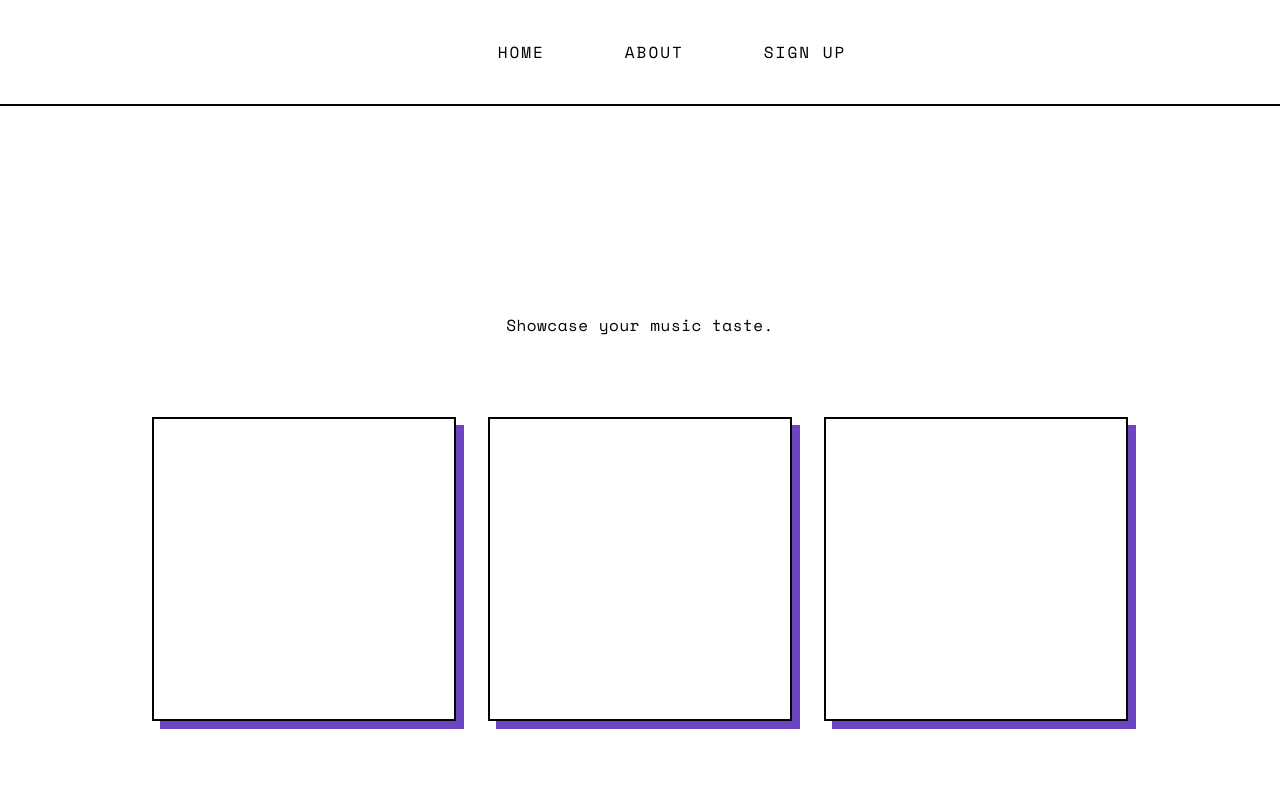
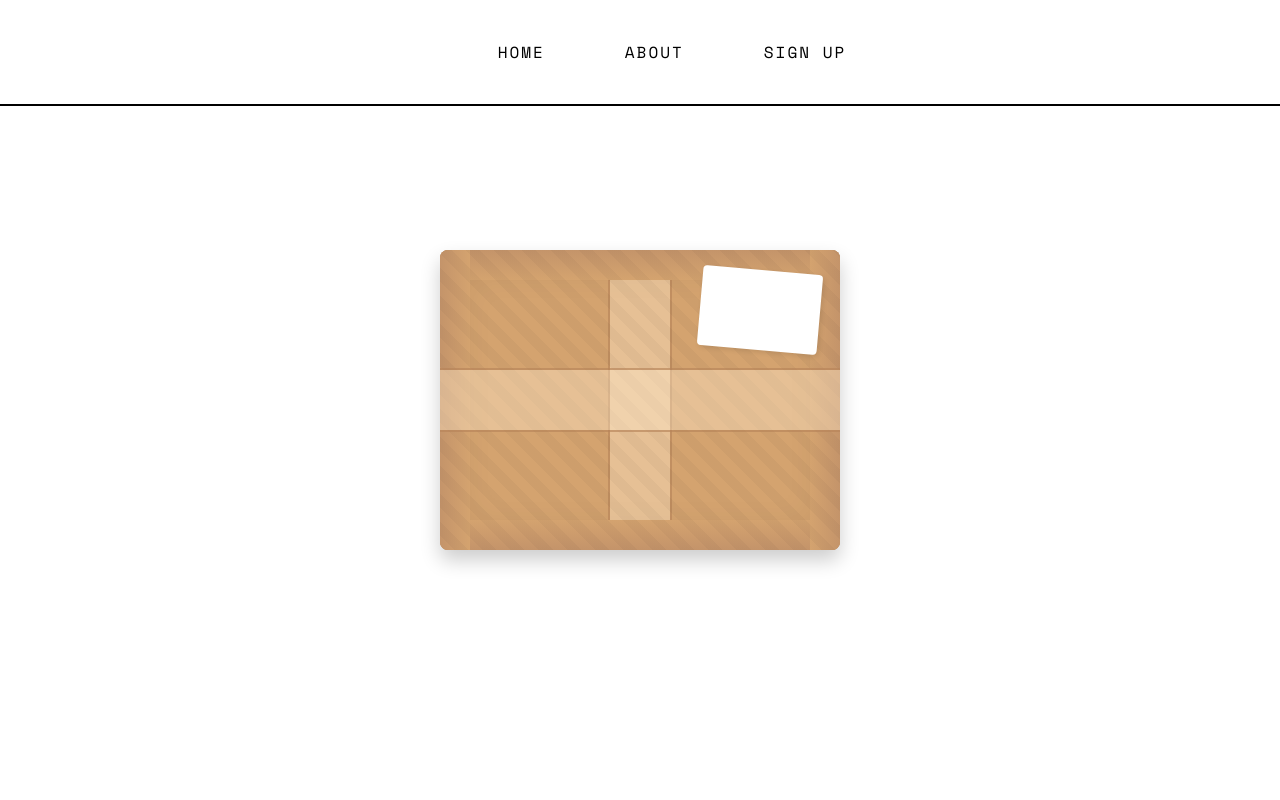
Before and after one commit to boxzr/Tuneboxed, a React (Create React App) app: page / in a window 1280 px wide. Shown: the top 800 px of the page. Built offline with nearby package versions, Linux system fonts and the light colour scheme.

Commit message:
Changes to the box

```diff
--- a/src/App.css
+++ b/src/App.css
@@ -21,12 +21,11 @@
 }
 
 .hero-section {
+  padding: 0;
   min-height: 100vh;
-  padding: 6rem 2rem;
   display: flex;
-  flex-direction: column;
   align-items: center;
-  animation: fadeIn 1.5s ease-in;
+  justify-content: center;
 }
 
 .logo-text {
@@ -182,3 +181,198 @@ html {
     font-size: 3rem;
   }
 }
+
+.box-container {
+  position: relative;
+  width: 100%;
+  min-height: 100vh;
+  display: flex;
+  justify-content: center;
+  align-items: center;
+}
+
+.cardboard-box {
+  position: absolute;
+  width: 400px;
+  height: 300px;
+  background: #D4A36F;
+  border-radius: 8px;
+  box-shadow:
+    inset 0 0 50px rgba(0,0,0,0.2),
+    0 10px 20px rgba(0,0,0,0.2);
+  z-index: 10;
+  overflow: hidden;
+  transform-style: preserve-3d;
+  perspective: 1000px;
+}
+
+.cardboard-box::before {
+  content: '';
+  position: absolute;
+  top: 0;
+  left: 50%;
+  transform: translateX(-50%);
+  width: 60px;
+  height: 100%;
+  background: rgba(255,235,205,0.4);
+  border-left: 2px solid rgba(139,69,19,0.4);
+  border-right: 2px solid rgba(139,69,19,0.4);
+}
+
+.cardboard-box::after {
+  content: '';
+  position: absolute;
+  top: 50%;
+  left: 0;
+  transform: translateY(-50%);
+  width: 100%;
+  height: 60px;
+  background: rgba(255,235,205,0.4);
+  border-top: 2px solid rgba(139,69,19,0.4);
+  border-bottom: 2px solid rgba(139,69,19,0.4);
+}
+
+.box-edge {
+  position: absolute;
+  background: #C4946A;
+  pointer-events: none;
+}
+
+.box-edge-top {
+  top: 0;
+  left: 0;
+  right: 0;
+  height: 30px;
+  background: linear-gradient(to bottom, #C4946A, #D4A36F);
+}
+
+.box-edge-bottom {
+  bottom: 0;
+  left: 0;
+  right: 0;
+  height: 30px;
+  background: linear-gradient(to top, #C4946A, #D4A36F);
+}
+
+.box-edge-left {
+  top: 0;
+  left: 0;
+  bottom: 0;
+  width: 30px;
+  background: linear-gradient(to right, #C4946A, #D4A36F);
+}
+
+.box-edge-right {
+  top: 0;
+  right: 0;
+  bottom: 0;
+  width: 30px;
+  background: linear-gradient(to left, #C4946A, #D4A36F);
+}
+
+.cardboard-texture {
+  position: absolute;
+  top: 0;
+  left: 0;
+  right: 0;
+  bottom: 0;
+  background-image:
+    repeating-linear-gradient(
+      45deg,
+      transparent,
+      transparent 10px,
+      rgba(0,0,0,0.03) 10px,
+      rgba(0,0,0,0.03) 20px
+    );
+  pointer-events: none;
+}
+
+.shipping-label {
+  position: absolute;
+  top: 20px;
+  right: 20px;
+  width: 120px;
+  height: 80px;
+  background: white;
+  border-radius: 4px;
+  transform: rotate(5deg);
+  box-shadow: 2px 2px 5px rgba(0,0,0,0.1);
+}
+
+.content-container {
+  position: relative;
+  display: flex;
+  flex-direction: column;
+  align-items: center;
+  width: 100%;
+}
+
+.floating-item {
+  position: fixed;
+  font-size: 2.5rem;
+  pointer-events: none;
+  z-index: 5;
+}
+
+.note {
+  color: var(--primary-purple);
+}
+
+.brush {
+  font-size: 1.5rem;
+}
+
+.logo-text {
+  font-size: 5rem;
+  font-weight: 700;
+  color: var(--primary-black);
+  text-transform: uppercase;
+  letter-spacing: 8px;
+  margin-bottom: 1rem;
+  text-shadow: none;
+  z-index: 3;
+}
+
+@media (max-width: 768px) {
+  .magic-box {
+    width: 300px;
+    height: 200px;
+  }
+
+  .floating-item {
+    font-size: 1.5rem;
+  }
+
+  .brush {
+    font-size: 1.2rem;
+  }
+}
+
+@keyframes fadeIn {
+  to {
+    opacity: 1;
+  }
+}
+
+.explosion-particle {
+  position: absolute;
+  top: 50%;
+  left: 50%;
+  transform: translate(-50%, -50%);
+  pointer-events: none;
+  filter: blur(1px);
+}
+
+/* Add a glow effect to particles */
+.explosion-particle::before {
+  content: '';
+  position: absolute;
+  top: -2px;
+  left: -2px;
+  right: -2px;
+  bottom: -2px;
+  background: inherit;
+  border-radius: inherit;
+  filter: blur(2px);
+  opacity: 0.5;
+}
--- a/src/App.tsx
+++ b/src/App.tsx
@@ -27,26 +27,127 @@ function App() {
 
       {currentSection === 'home' && (
         <section id="home" className="hero-section">
+          <motion.div className="box-container">
+            {/* Initial Cardboard Box */}
+            <motion.div
+              className="cardboard-box"
+              initial={{ scale: 1 }}
+              animate={{
+                scale: [
+                  1, // start
+                  1, 1, 1, 1, 1, 1, // maintain size during shaking
+                  1.1, 0 // explosion
+                ],
+                rotate: [
+                  0, // start
+                  -5, 0, 5, -5, 5, 0, // side to side movement
+                  10, 20 // explosion
+                ],
+                x: [
+                  0, // start
+                  -20, 0, 20, -20, 20, 0, // side movement
+                  0, 0 // explosion
+                ],
+                y: [
+                  0, // start
+                  5, 0, 5, 0, 5, 0, // subtle vertical bounce
+                  -20, -40 // explosion
+                ],
+                skewX: [
+                  0, // start
+                  -5, 0, 5, -5, 5, 0, // box distortion
+                  0, 0 // explosion
+                ]
+              }}
+              transition={{
+                duration: 3,
+                times: [
+                  0,
+                  0.1, 0.25, 0.4, 0.55, 0.7, 0.85, // longer shaking sequence
+                  0.9, 1 // explosion
+                ],
+                ease: [0.6, 0.05, -0.01, 0.9] // custom easing for more organic movement
+              }}
+            >
+              {/* Box edges */}
+              <div className="box-edge box-edge-top"></div>
+              <div className="box-edge box-edge-bottom"></div>
+              <div className="box-edge box-edge-left"></div>
+              <div className="box-edge box-edge-right"></div>
+
+              {/* Cardboard texture */}
+              <div className="cardboard-texture"></div>
+
+              {/* Shipping label */}
+              <div className="shipping-label"></div>
+            </motion.div>
+
+            {/* Content that appears after explosion */}
+            <motion.div className="content-container"
+              initial={{ opacity: 0, scale: 0.5 }}
+              animate={{ opacity: 1, scale: 1 }}
+              transition={{ delay: 2.9, duration: 0.5 }}
+            >
               <motion.h1
                 className="logo-text"
-            initial={{ x: -1000, opacity: 0 }}
-            animate={{ x: 0, opacity: 1 }}
-            transition={{ duration: 1, ease: "easeOut" }}
+                initial={{ y: 0, opacity: 0, scale: 0.5 }}
+                animate={{ y: 0, opacity: 1, scale: 1 }}
+                transition={{
+                  delay: 2.9,
+                  duration: 0.6,
+                  ease: "easeOut"
+                }}
               >
                 TUNEBOXED
               </motion.h1>
-          <p>Showcase your music taste.</p>
+
+              {/* Flying Elements */}
+              {[...Array(20)].map((_, i) => (
+                <motion.span
+                  key={i}
+                  className={`floating-item ${i % 2 === 0 ? 'note' : 'brush'}`}
+                  initial={{
+                    opacity: 0,
+                    x: 0,
+                    y: 0,
+                    scale: 0
+                  }}
+                  animate={{
+                    opacity: [0, 1, 0],
+                    y: [(Math.random() - 0.5) * 100, (Math.random() - 0.5) * 500],
+                    x: [(Math.random() - 0.5) * 100, (Math.random() - 0.5) * 500],
+                    scale: [0, 1, 0],
+                    rotate: Math.random() * 720
+                  }}
+                  transition={{
+                    duration: 1.5,
+                    delay: 2.9 + (i * 0.02),
+                    ease: "easeOut"
+                  }}
+                >
+                  {i % 2 === 0 ? '♪' : '🖌️'}
+                </motion.span>
+              ))}
+
+              <motion.p
+                initial={{ opacity: 0, y: 20 }}
+                animate={{ opacity: 1, y: 0 }}
+                transition={{ delay: 2.2 }}
+              >
+                Showcase your music taste.
+              </motion.p>
 
               <motion.div
                 className="preview-container"
                 initial={{ opacity: 0, y: 50 }}
-            whileInView={{ opacity: 1, y: 0 }}
-            transition={{ duration: 0.8 }}
-            viewport={{ once: true }}
+                animate={{ opacity: 1, y: 0 }}
+                transition={{ delay: 2.5, duration: 0.8 }}
               >
                 <div className="preview-box"></div>
                 <div className="preview-box"></div>
                 <div className="preview-box"></div>
+              </motion.div>
+            </motion.div>
           </motion.div>
         </section>
       )}
```
Also changed, not shown: 1 other file (tests, documents, lock files or other folders). Lines whose indentation alone changed are shown as unchanged.
